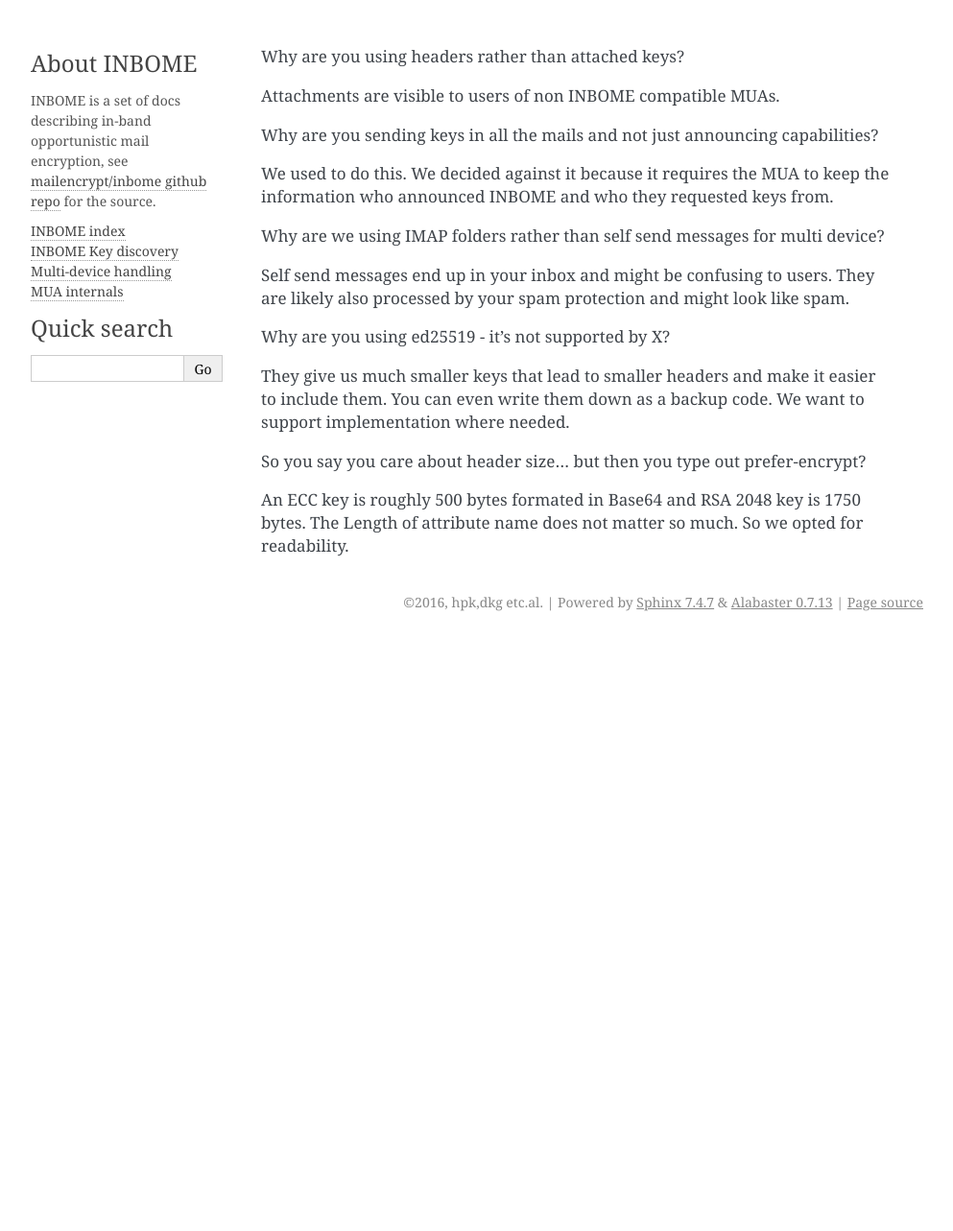
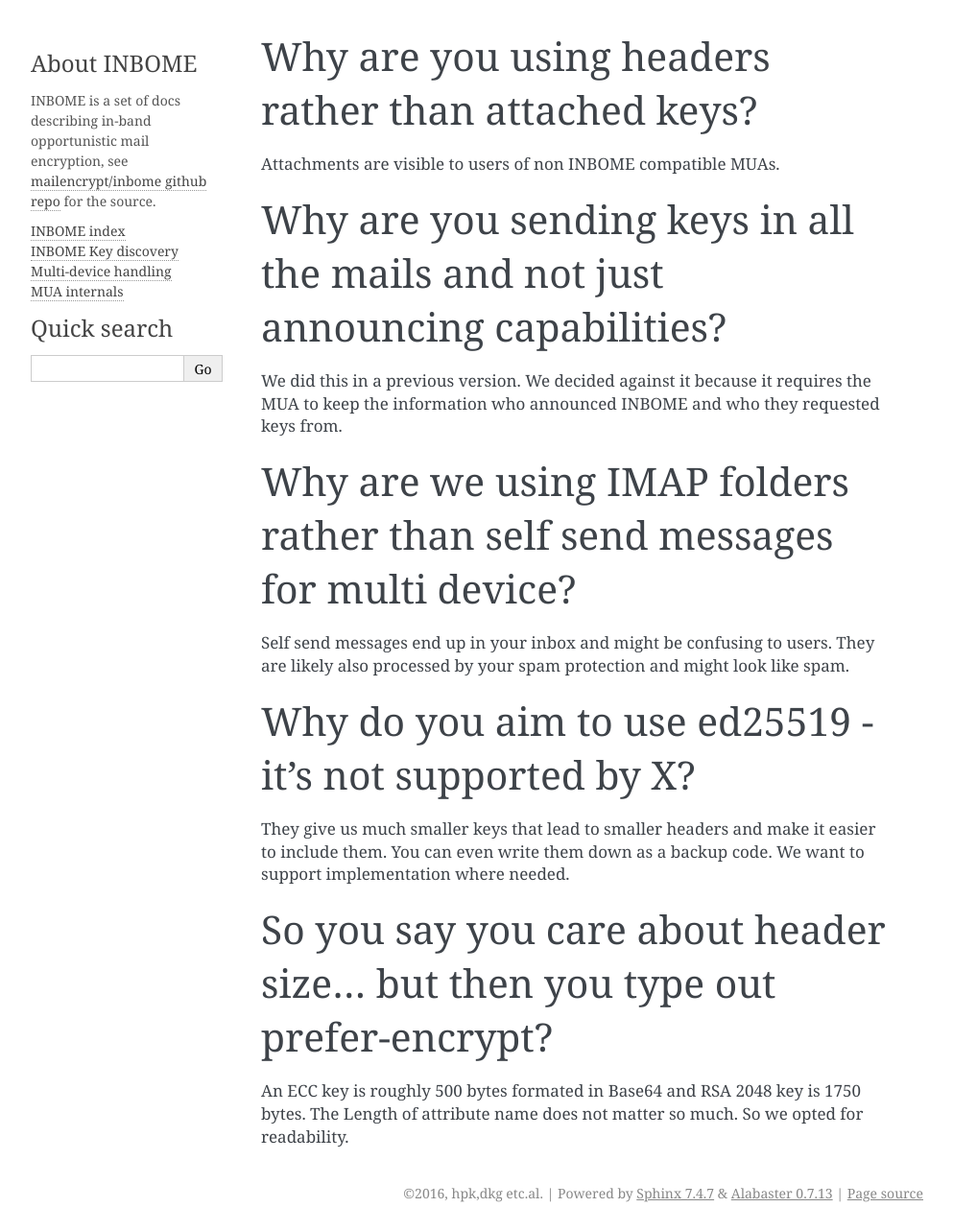
Before and after one commit to autocrypt/autocrypt, a Sphinx documentation site: the page built from doc/reasons.rst, in a window 1280 px wide. Shown: the whole page at 96% size, without its empty margins (148-1141 px from the left). Built offline with Sphinx 7.4.7, drawn with Linux system fonts in a browser that asks for light colours; before the commit the page ends 900 px from its top, so only the background shows below that.

Commit message:
update version, reasons formatting

```diff
--- a/doc/conf.py
+++ b/doc/conf.py
@@ -63,9 +63,9 @@ author = u'hpk,dkg etc.al'
 # built documents.
 #
 # The short X.Y version.
-version = u'0.1'
+version = u'0.3'
 # The full version, including alpha/beta/rc tags.
-release = u'0.1'
+release = u'0.3'
 
 # The language for content autogenerated by Sphinx. Refer to documentation
 # for a list of supported languages.
--- a/doc/reasons.rst
+++ b/doc/reasons.rst
@@ -1,21 +1,25 @@
 Why are you using headers rather than attached keys?
+-----------------------------------------------------
 
 Attachments are visible to users of non INBOME compatible MUAs.
 
 
 Why are you sending keys in all the mails and not just announcing capabilities?
+-----------------------------------------------------------------------------------
 
-We used to do this. We decided against it because it requires the MUA to keep
+We did this in a previous version. We decided against it because it requires the MUA to keep
 the information who announced INBOME and who they requested keys from.
 
 
 Why are we using IMAP folders rather than self send messages for multi device?
+------------------------------------------------------------------------------
 
 Self send messages end up in your inbox and might be confusing to users. They
 are likely also processed by your spam protection and might look like spam.
 
 
-Why are you using ed25519 - it's not supported by X?
+Why do you aim to use ed25519 - it's not supported by X?
+---------------------------------------------------------
 
 They give us much smaller keys that lead to smaller headers and make it easier
 to include them. You can even write them down as a backup code.
@@ -23,6 +27,7 @@ We want to support implementation where needed.
 
 
 So you say you care about header size... but then you type out prefer-encrypt?
+----------------------------------------------------------------------------------
 
 An ECC key is roughly 500 bytes formated in Base64 and RSA 2048 key is 1750 bytes.
 The Length of attribute name does not matter so much. So we opted for readability.
```
